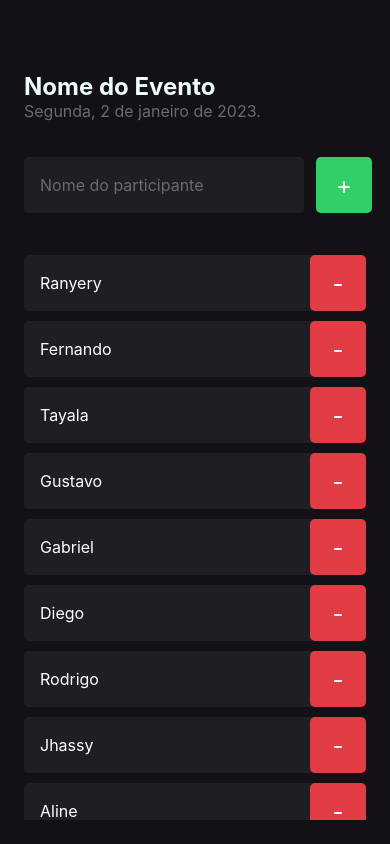
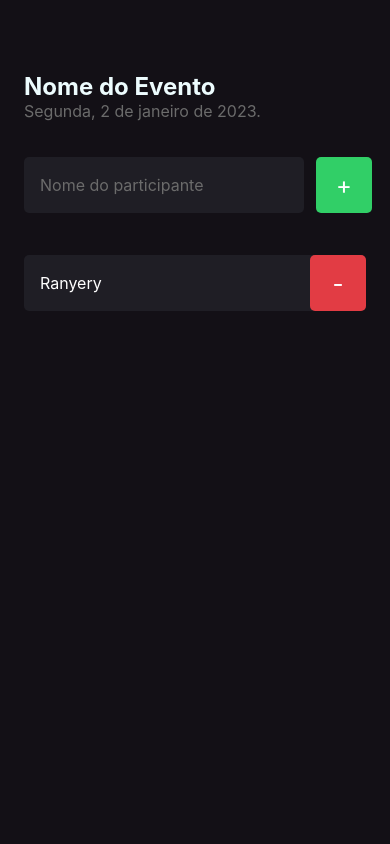
Before and after one commit to RanyeryFernando/imhere, a React Native app: screen / in a window 390 px wide. Built offline with nearby package versions, Linux system fonts and the light colour scheme.

Commit message:
Adicionando useState

```diff
--- a/src/screens/Home/index.tsx
+++ b/src/screens/Home/index.tsx
@@ -1,3 +1,4 @@
+import React,{ useState } from 'react';
 import { Text, View, TextInput, TouchableOpacity, FlatList, Alert } from 'react-native';
 
 import { Participant } from '../../components/Participant';
@@ -5,12 +6,14 @@ import { Participant } from '../../components/Participant';
 import { styles } from './styles';
 
 export default function Home (){
-  const participants = ['Ranyery', 'Fernando', 'Tayala', 'Gustavo', 'Gabriel', 'Diego', 'Rodrigo', 'Jhassy', 'Aline', 'Antonio'];
+  const [participants, setParticipants] = useState(['Ranyery']);
 
   function handleParticipantAdd(){
     if(participants.includes("Rodrigo")){
       return Alert.alert("Participante existe", "já existe um partcipante na lista com esse nome.");
     }
+
+    setParticipants(prevState => [...prevState, 'Ana']);
   }
 
   function handleParticipantRemove(name: string) {
```
